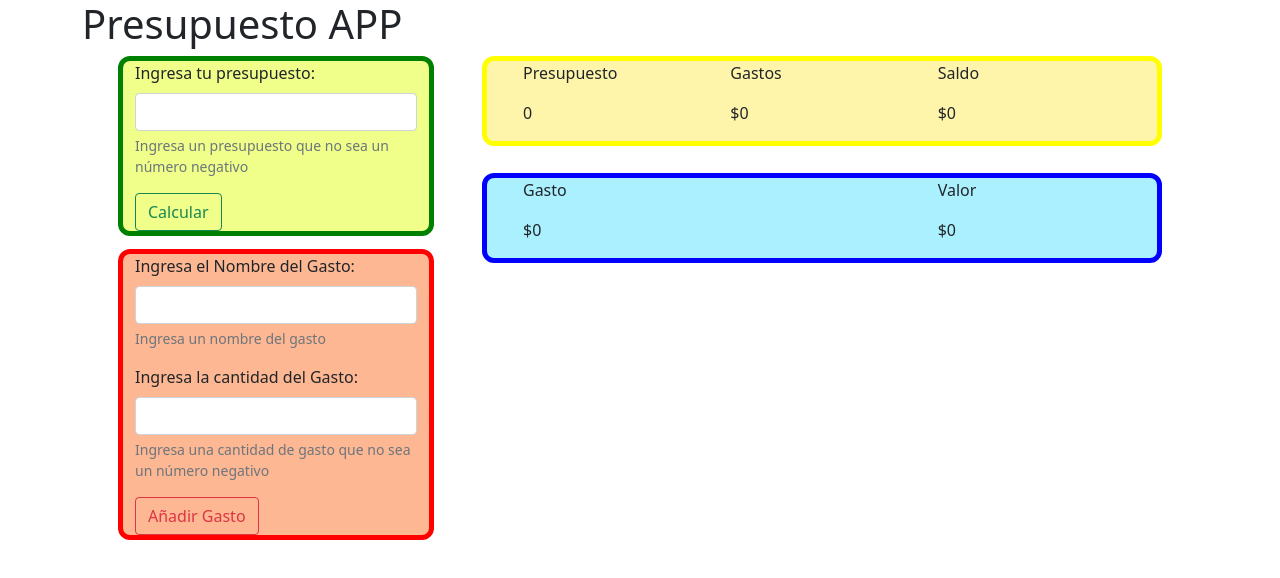
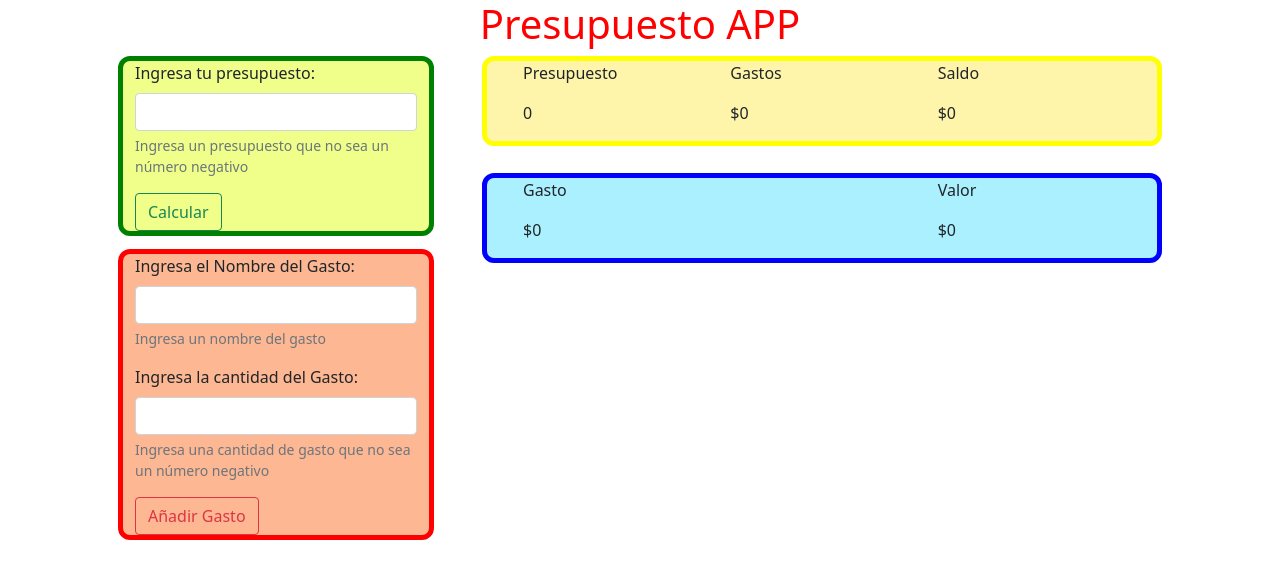
Before and after one commit to emorantesEdutecno/PracticaConsolidacion4AppPresupuesto, a plain HTML site: page index.html in a window 1280 px wide. Drawn offline with nearby package versions, Linux system fonts and the light colour scheme.

Commit message:
centramos titulo

```diff
--- a/assets/css/styles.css
+++ b/assets/css/styles.css
@@ -1,3 +1,8 @@
+.losTitulos{
+    color:red;
+    text-align: center;
+}
+
 .fondoPresupuesto{
     background-color: #efff89;
     border: 5px solid green;
--- a/index.html
+++ b/index.html
@@ -12,7 +12,7 @@
 
    <div class="container">
         <div class="row">
-            <div class="col-md-12">
+            <div class="col-md-12 losTitulos">
                 <h1>Presupuesto APP</h1>
             </div>
         </div>
```
